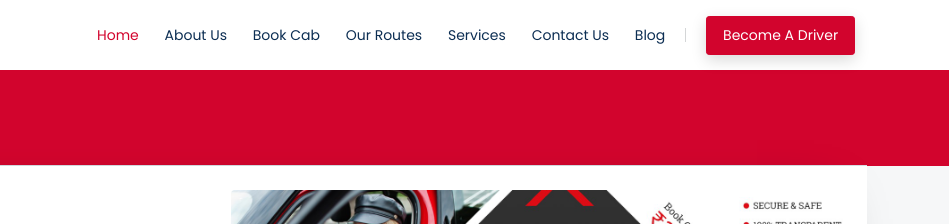
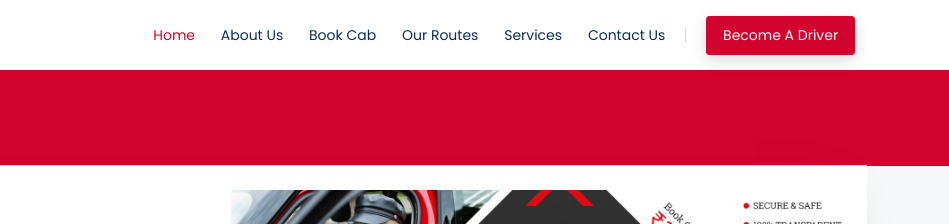
Before and after one commit to Tirth-chokshi/payeltravels, a plain HTML site: page index.html in a window 1280 px wide. Shown: the top 224 px of the page, 331-1280 px from the left. Drawn offline with nearby package versions, Linux system fonts and the light colour scheme.

Commit message:
blog removed

```diff
--- a/index.html
+++ b/index.html
@@ -198,8 +198,7 @@
                         <!-- Logo
           ============================================= -->
                         <div class="logo me-2 me-lg-3">
-                            <a href="index.html" class="d-flex" title="Payel Travels"
-                                style="font-size: 50px;">
+                            <a href="index.html" class="d-flex" title="Payel Travels" style="font-size: 50px;">
                                 <img src="storage/app/public/setting/1662553647logo.png"
                                     style="width:200px !important; height: 50px !important" alt="honest cab logo" />
                         </div>
@@ -224,8 +223,6 @@
                                     <li class=""> <a href="services.html">Services</a>
                                     </li>
                                     <li class=""> <a href="contact-us.html">Contact Us</a>
-                                    </li>
-                                    <li class=""> <a href="blog.html">Blog</a>
                                     </li>
                                     <div class="vr mx-2 h-25 my-auto"></div>
                                     <li> <a href="become-driver.html"><span class="btn btn-sm btn-primary">Become A
```
